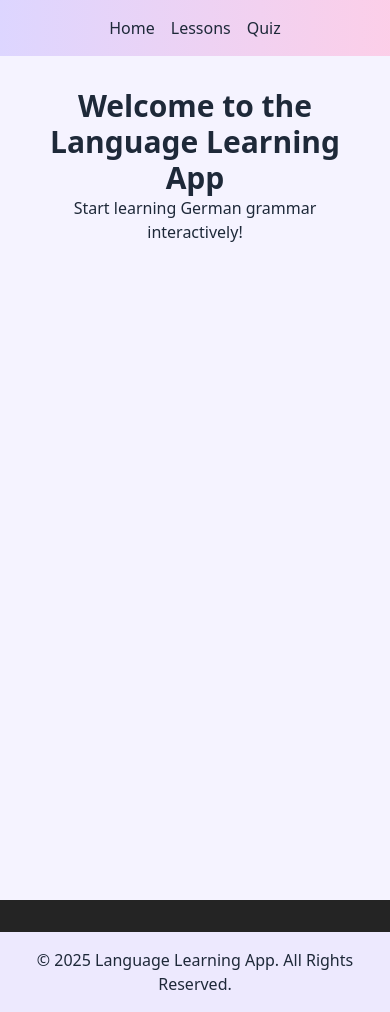
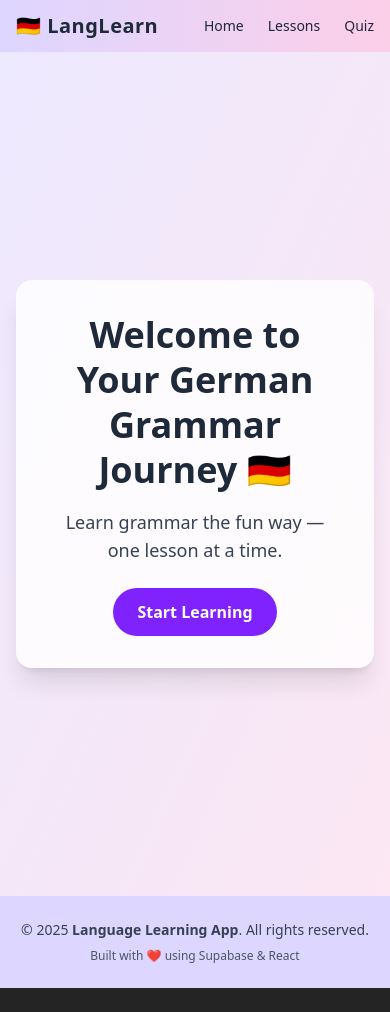
Before and after one commit to JoshRBeck/deutschgrammatik, a React (Vite) app: page / in a window 390 px wide. After the commit the page ends 988 px from the top, so only its background shows below. Built offline with nearby package versions, Linux system fonts and the light colour scheme.

Commit message:
"Updated UX/UI to look cleaner and better"

```diff
--- a/src/App.tsx
+++ b/src/App.tsx
@@ -10,7 +10,7 @@ function App() {
   return (
     <>
       <Navbar />
-      <main className="min-h-screen p-4 bg-violet-50">
+      <main className="min-h-screen bg-violet-50">
         <Routes>
           <Route path="/" element={<Home />} />
           <Route path="/Lessons" element={<Lessons />} />
--- a/src/components/Footer.tsx
+++ b/src/components/Footer.tsx
@@ -1,9 +1,16 @@
 export default function Footer() {
   return (
-    <footer className="bg-violet-100 text-white p-4 text-center mt-8">
-      <p className="text-gray-800">
-        © {new Date().getFullYear()} Language Learning App. All Rights Reserved.
-      </p>
+    <footer className="bg-violet-200 text-gray-700 py-6">
+      <div className="max-w-4xl mx-auto text-center px-4">
+        <p className="text-sm md:text-base">
+          © {new Date().getFullYear()}{" "}
+          <span className="font-semibold">Language Learning App</span>. All
+          rights reserved.
+        </p>
+        <div className="mt-2 text-xs text-gray-600">
+          Built with ❤️ using Supabase & React
+        </div>
+      </div>
     </footer>
   );
 }
--- a/src/components/LessonCard.tsx
+++ b/src/components/LessonCard.tsx
@@ -7,9 +7,11 @@ interface LessonCardProps {
 
 const LessonCard: React.FC<LessonCardProps> = ({ title, content }) => {
   return (
-    <div className="bg-white rounded-xl shadow-md p-4 border border-gray-200">
-      <h2 className="text-lg font-semibold text-gray-800 mb-2">{title}</h2>
-      <p className="text-gray-600">{content}</p>
+    <div className="bg-white rounded-2xl shadow-lg p-6 border border-gray-100 transition-transform duration-300 hover:scale-[1.02] hover:shadow-xl">
+      <h2 className="text-xl font-bold text-violet-700 tracking-wide mb-3">
+        {title}
+      </h2>
+      <p className="text-gray-700 leading-relaxed">{content}</p>
     </div>
   );
 };
--- a/src/components/LessonsList.tsx
+++ b/src/components/LessonsList.tsx
@@ -27,14 +27,17 @@ const LessonsList = () => {
   }, []);
 
   return (
-    <div className="p-6">
-      <h1 className="text-2xl font-bold text-gray-800 mb-4">
+    <div className="p-4 md:p-8 max-w-7xl mx-auto">
+      <h1 className="text-3xl font-extrabold text-violet-800 tracking-tight mb-6 text-center">
         German Grammar Lessons
       </h1>
+
       {loading ? (
-        <p className="text-gray-800">Loading lessons...</p>
+        <p className="text-center text-gray-600 text-lg">Loading lessons...</p>
+      ) : lessons.length === 0 ? (
+        <p className="text-center text-gray-600 text-lg">No lessons found.</p>
       ) : (
-        <div className="grid grid-cols-1 md:grid-cols-2 lg:grid-cols-3 gap-4">
+        <div className="grid grid-cols-1 sm:grid-cols-2 lg:grid-cols-3 gap-6">
           {lessons.map((lesson) => (
             <LessonCard key={lesson.id} {...lesson} />
           ))}
--- a/src/components/Navbar.tsx
+++ b/src/components/Navbar.tsx
@@ -2,24 +2,41 @@ import { Link } from "react-router-dom";
 
 export default function Navbar() {
   return (
-    <nav className="bg-gradient-to-r from-violet-200 to-pink-200 flex justify-around text-gray-800 p-4">
-      <ul className="flex gap-4">
+    <nav className="bg-gradient-to-r from-violet-200 to-pink-200 text-gray-800 shadow-md">
+      <div className="max-w-6xl mx-auto px-4 py-3 flex justify-between items-center">
+        {/* Logo / Title */}
+        <Link
+          to="/"
+          className="text-xl font-bold tracking-wide hover:opacity-90"
+        >
+          🇩🇪 LangLearn
+        </Link>
+
+        {/* Navigation Links */}
+        <ul className="flex gap-6 text-sm md:text-base">
           <li>
-          <Link to="/" className="hover:underline">
+            <Link to="/" className="hover:text-violet-600 transition-colors">
               Home
             </Link>
           </li>
           <li>
-          <Link to="/lessons" className="hover:underline">
+            <Link
+              to="/lessons"
+              className="hover:text-violet-600 transition-colors"
+            >
               Lessons
             </Link>
           </li>
           <li>
-          <Link to="/quiz" className="hover:underline">
+            <Link
+              to="/quiz"
+              className="hover:text-violet-600 transition-colors"
+            >
               Quiz
             </Link>
           </li>
         </ul>
+      </div>
     </nav>
   );
 }
--- a/src/index.css
+++ b/src/index.css
@@ -14,9 +14,3 @@
   -webkit-font-smoothing: antialiased;
   -moz-osx-font-smoothing: grayscale;
 }
-
-body {
-  display: flex;
-  min-width: 320px;
-  min-height: 100vh;
-}
--- a/src/pages/Home.tsx
+++ b/src/pages/Home.tsx
@@ -1,12 +1,20 @@
 export default function Home() {
   return (
-    <div className="p-4 text-center">
-      <h1 className="text-3xl font-bold text-gray-800">
-        Welcome to the Language Learning App
-      </h1>
-      <p className="text-gray-800">
-        Start learning German grammar interactively!
-      </p>
+    <div className="min-h-screen flex items-center justify-center bg-gradient-to-br from-violet-100 to-pink-100 px-4">
+      <div className="max-w-xl text-center bg-white/80 backdrop-blur-sm p-8 rounded-2xl shadow-xl">
+        <h1 className="text-4xl font-extrabold text-gray-800 mb-4 leading-tight">
+          Welcome to Your German Grammar Journey 🇩🇪
+        </h1>
+        <p className="text-lg text-gray-700 mb-6">
+          Learn grammar the fun way — one lesson at a time.
+        </p>
+        <a
+          href="/lessons"
+          className="inline-block bg-violet-600 text-white font-semibold px-6 py-3 rounded-full hover:bg-violet-700 transition"
+        >
+          Start Learning
+        </a>
+      </div>
     </div>
   );
 }
--- a/src/pages/NotFound.tsx
+++ b/src/pages/NotFound.tsx
@@ -2,14 +2,19 @@ import { Link } from "react-router-dom";
 
 export default function NotFound() {
   return (
-    <div className="p-6 text-center">
-      <h1 className="text-3xl font-bold text-red-600">404 - Page Not Found</h1>
-      <p className="mt-2">Oops! This page doesn't exist.</p>
+    <div className="min-h-screen flex flex-col items-center justify-center bg-gradient-to-br from-pink-50 to-violet-100 text-center p-6">
+      <h1 className="text-5xl font-extrabold text-red-600 mb-4">404</h1>
+      <h2 className="text-2xl font-semibold text-gray-800 mb-2">
+        Oops! Page not found.
+      </h2>
+      <p className="text-gray-600 mb-6">
+        The page you’re looking for doesn’t seem to exist.
+      </p>
       <Link
         to="/"
-        className="mt-4 inline-block bg-blue-500 text-white px-4 py-2 rounded hover:bg-blue-700"
+        className="bg-violet-500 hover:bg-violet-600 text-white font-medium px-6 py-2 rounded-full transition"
       >
-        Return Home
+        Go Back Home
       </Link>
     </div>
   );
--- a/src/pages/Quiz.tsx
+++ b/src/pages/Quiz.tsx
@@ -1,8 +1,18 @@
 export default function Quiz() {
   return (
-    <div className="p-4">
-      <h1 className="text-2xl font-bold">Quiz</h1>
-      <p>Test your grammar knowledge here!</p>
+    <div className="min-h-screen flex flex-col items-center justify-center bg-gradient-to-br from-violet-50 to-pink-50 p-6 text-center">
+      <h1 className="text-4xl font-extrabold text-gray-800 mb-4 tracking-wide">
+        🧠 Grammar Quiz
+      </h1>
+      <p className="text-gray-600 text-lg max-w-md">
+        Ready to test your German grammar skills? Start a quiz and see how much
+        you’ve learned!
+      </p>
+
+      {/* Placeholder for future quiz start button */}
+      <button className="mt-6 bg-violet-500 hover:bg-violet-600 text-white font-medium px-6 py-2 rounded-full transition">
+        Start Quiz
+      </button>
     </div>
   );
 }
```
Lines whose indentation alone changed are shown as unchanged.
